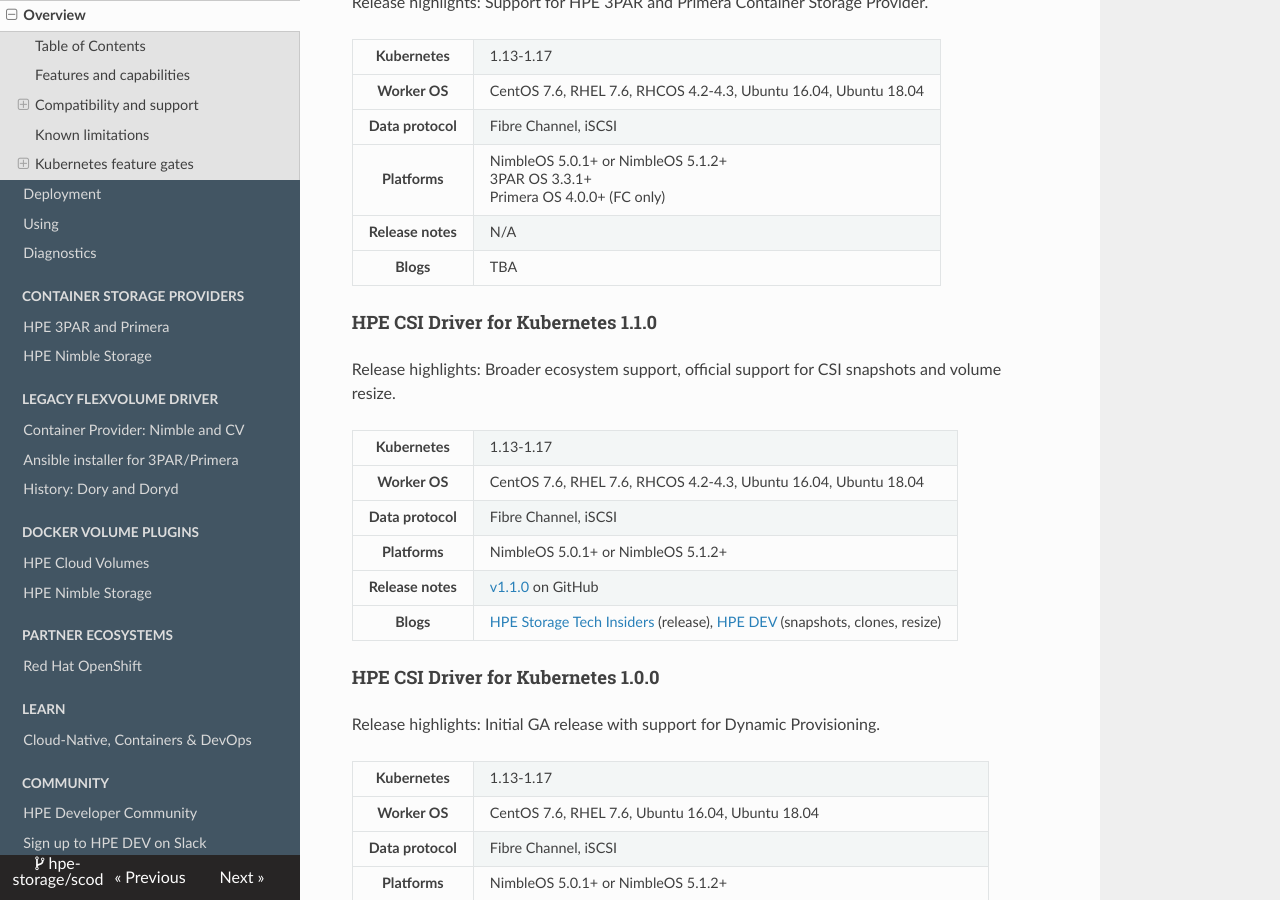
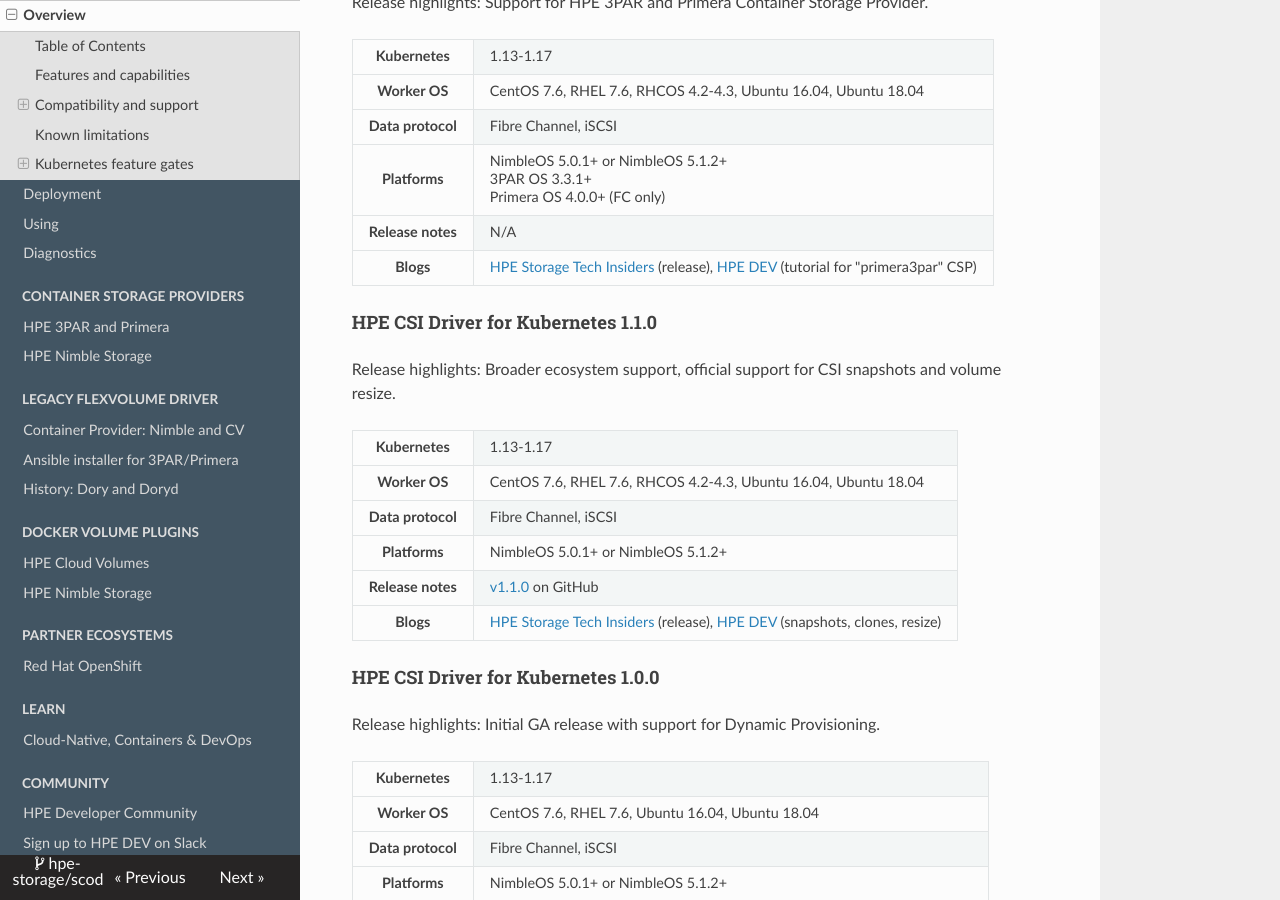
Before and after one commit to hpe-storage/scod, an MkDocs documentation site: the page built from docs/csi_driver/index.md, in a window 1280 px wide and 900 px high, scrolled down 2484 px. Built offline with MkDocs 1.6.1, drawn with Linux system fonts in a browser that asks for light colours; nearby versions of some CDN libraries.

Commit message:
add blogs to 1.1.1
Signed-off-by: Michael Mattsson <michael.mattsson@nimblestorage.com>

```diff
--- a/docs/csi_driver/index.md
+++ b/docs/csi_driver/index.md
@@ -72,7 +72,7 @@
   </tr>
   <tr>
    <th>Blogs</th>
-   <td>TBA</td>
+   <td><a href="https://community.hpe.com/t5/hpe-storage-tech-insiders/hpe-csi-driver-for-kubernetes-1-1-1-and-hpe-3par-and-hpe-primera/ba-p/7086675">HPE Storage Tech Insiders</a> (release), <a href="https://developer.hpe.com/blog/9o7zJkqlX5cErkrzgopL/tutorial-how-to-get-started-with-the-hpe-csi-driver-and-hpe-primera-and-">HPE DEV</a> (tutorial for "primera3par" CSP)
 </table>
 
 #### HPE CSI Driver for Kubernetes 1.1.0
```
